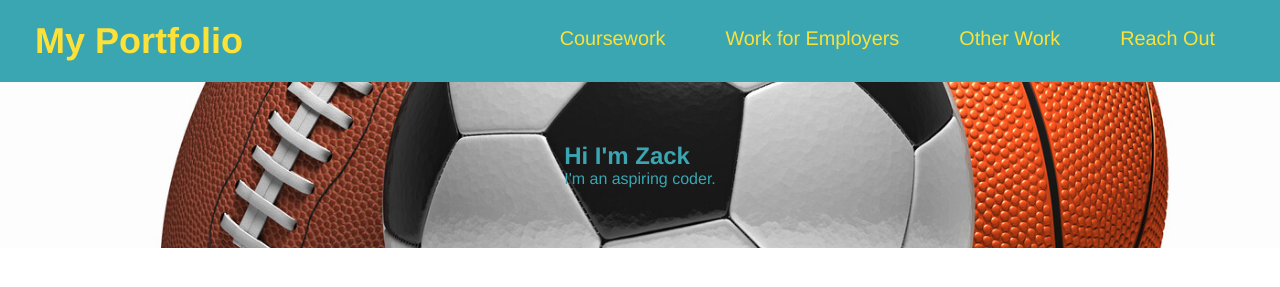
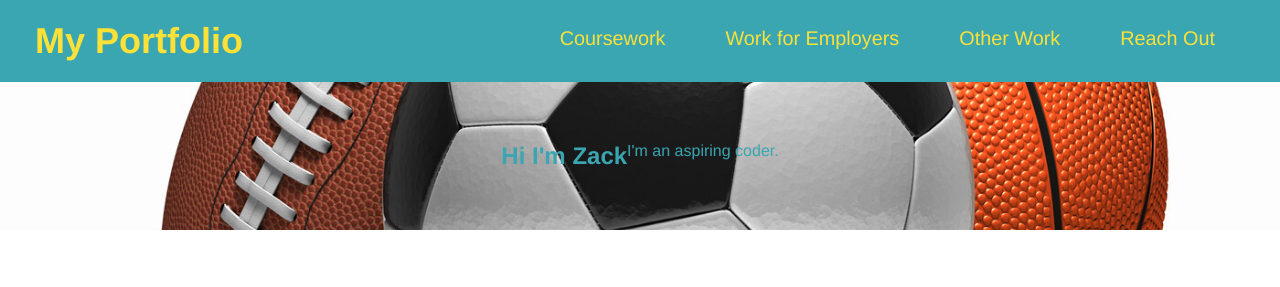
Before and after one commit to yks2728/Zack-Greenfield-Portfolio, a plain HTML site: page index.html in a window 1280 px wide. Shown: the top 287 px of the page. Drawn offline with Linux system fonts and the light colour scheme.

Commit message:
added more flexbox

```diff
--- a/assets/css/style.css
+++ b/assets/css/style.css
@@ -74,7 +74,6 @@ section {
     background-image: url(../images/Sports.jpg);
     background-size: cover;
     background-position: center;
-    text-align: left;
     display: flex;
     justify-content: center;
     flex-wrap: wrap;
@@ -83,3 +82,7 @@ section {
 .Contact-Info{
     text-align: center;
 }
+
+.flex-row {
+    display: flex;
+}
--- a/index.html
+++ b/index.html
@@ -29,9 +29,15 @@
       </header>
 
       <section id="Hello" class="intro">
-        <div>
-            <h2>Hi I'm Zack</h2>
-            <p>I'm an aspiring coder.</p>
+        <div class="flex-row">
+            <h2 class="section-title primary-border">
+              Hi I'm Zack
+            </h2>
+            <div class="flex-row">
+            <p>
+              I'm an aspiring coder.
+            </p>
+            </div>
         </div>
       </section>
 
```
